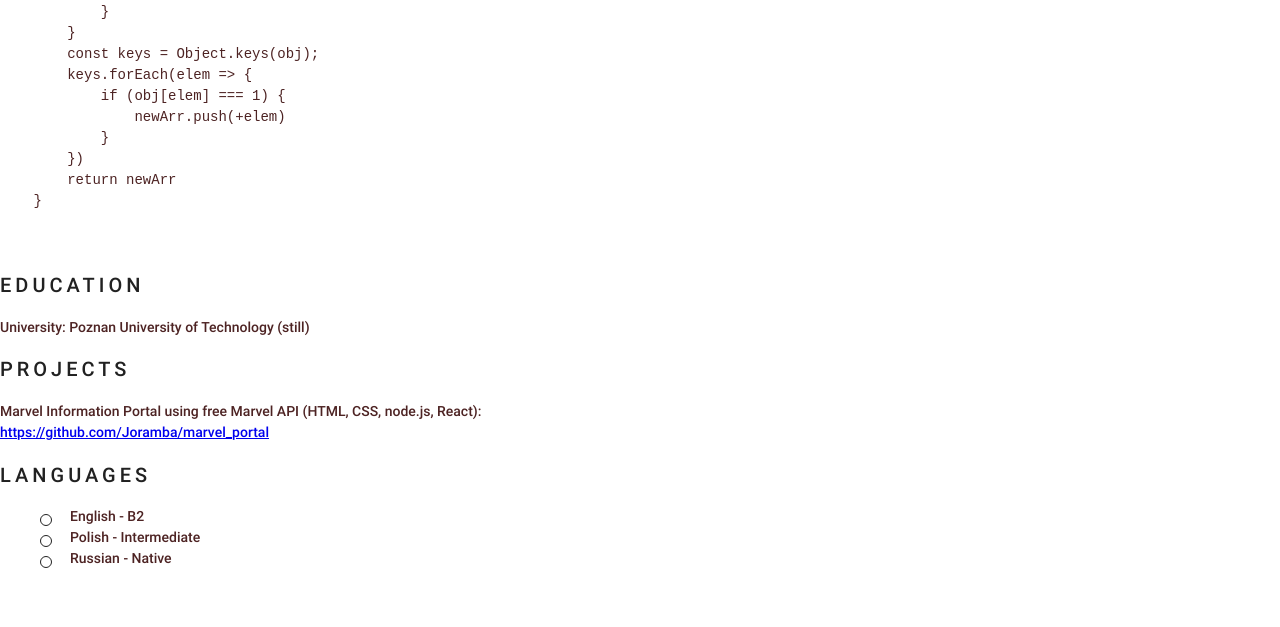
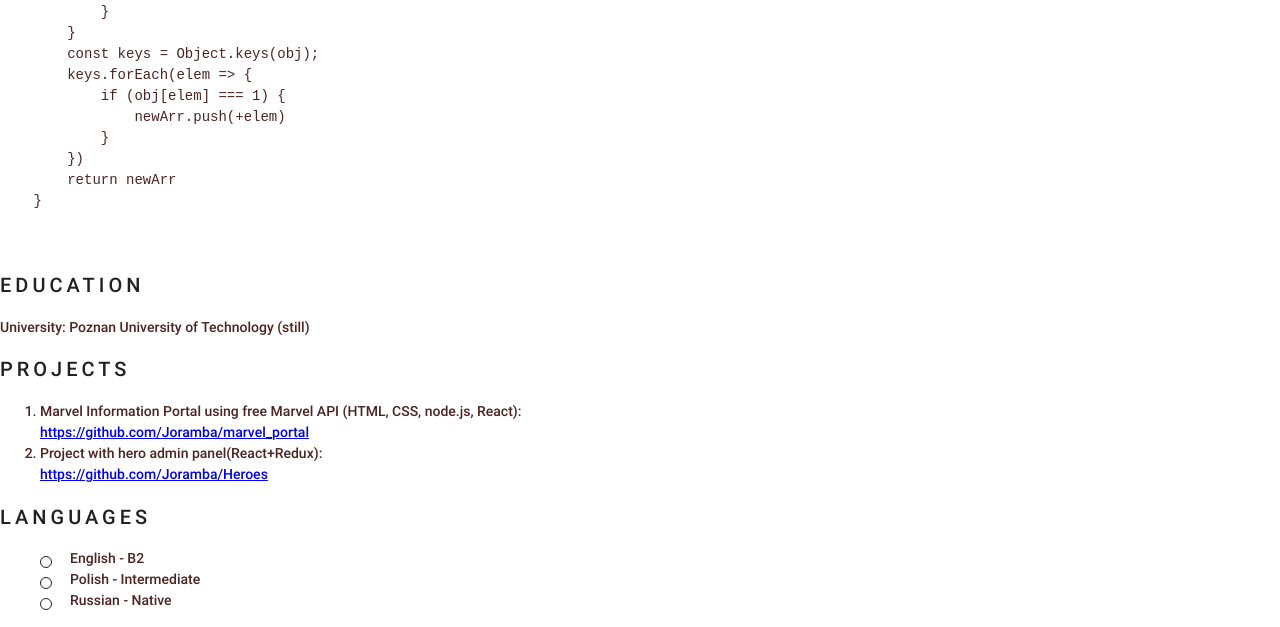
Before and after one commit to Joramba/rsschool-cv, a plain HTML site: page index.html in a window 1280 px wide. Shown: the part 1164-1791 px from the top of the page. Drawn offline with Linux system fonts and the light colour scheme.

Commit message:
feat:add a list of projects

```diff
--- a/index.html
+++ b/index.html
@@ -31,7 +31,7 @@
             <div class="profile_data">
                 <section class="section" id="profile">
                     <div class="img_box">
-                        <img src="assets/images/profile.png" alt="my photo" width="380" height="507">
+                        <img src="assets/images/profile.png" alt="My photo" width="380" height="507">
                     </div>
                     <br class="section-title-main">
                     <h1>
@@ -121,10 +121,18 @@
                 <h2 class="section-title">
                     Projects
                 </h2>
-                Marvel Information Portal using free Marvel API (HTML, CSS, node.js, React):
-                <br>
-                <a href="https://github.com/Joramba/marvel_portal">
-                    https://github.com/Joramba/marvel_portal</a>
+                <ol>
+                    <li>
+                        Marvel Information Portal using free Marvel API (HTML, CSS, node.js, React):
+                        <br>
+                        <a href="https://github.com/Joramba/marvel_portal">https://github.com/Joramba/marvel_portal</a>
+                    </li>
+                    <li>
+                        Project with hero admin panel(React+Redux):
+                        <br>
+                        <a href="https://github.com/Joramba/Heroes">https://github.com/Joramba/Heroes</a>
+                    </li>
+                </ol>
             </section>
             <section class="section" id="languages">
                 <h2 class="section-title">
```
